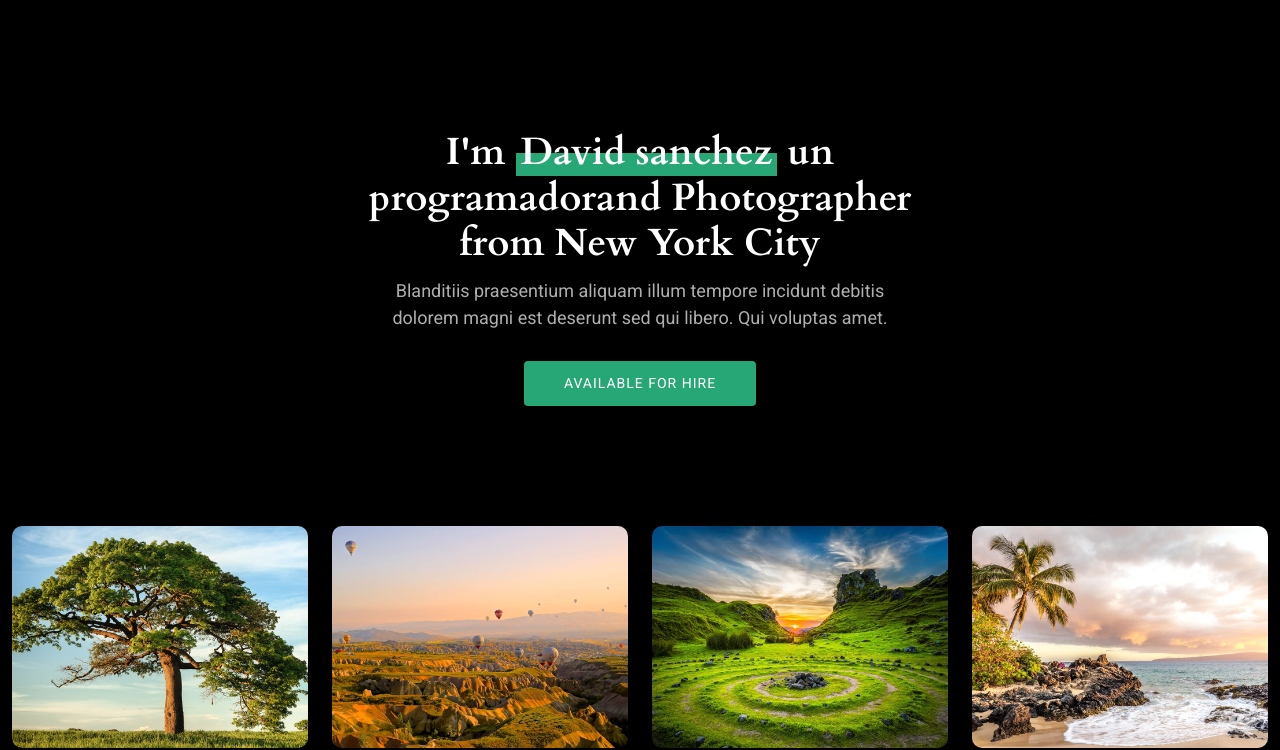
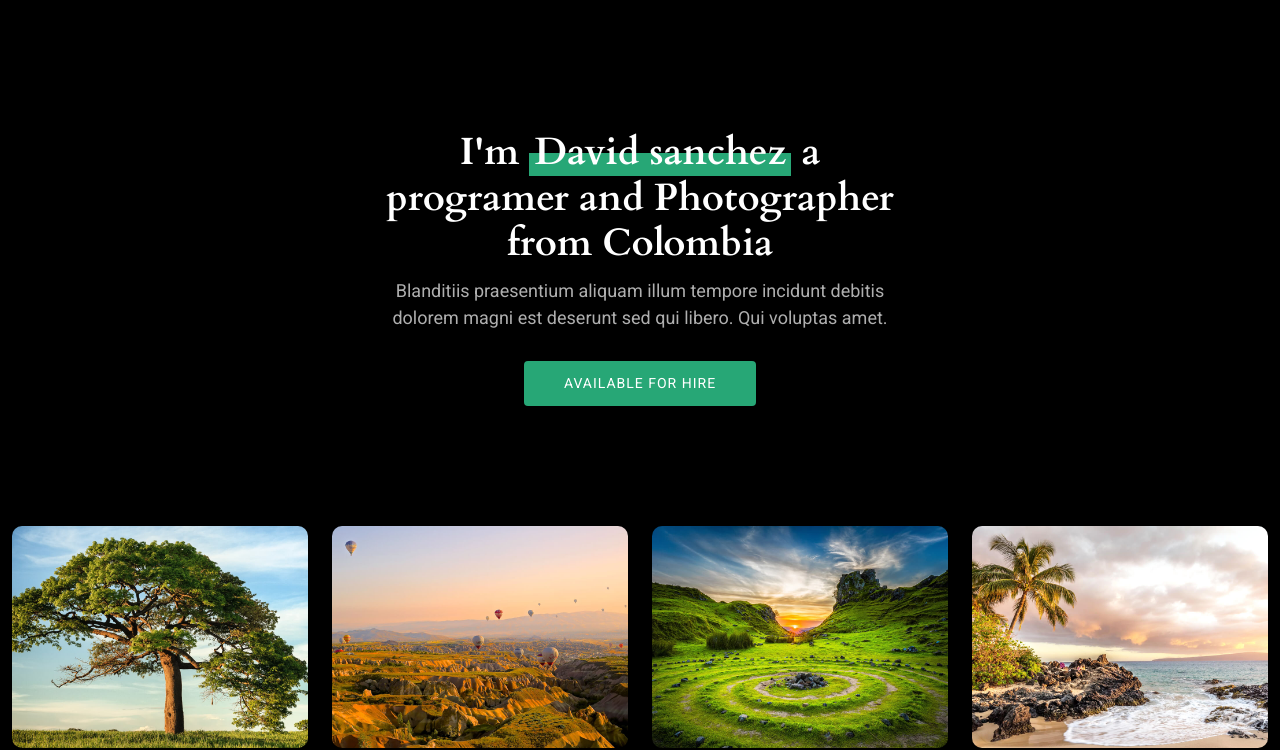
Before and after one commit to DavidLechugas/Yumy_yam, a plain HTML site: page index.html in a window 1280 px wide. Shown: the part 88-838 px from the top of the page. Drawn offline with Linux system fonts and the light colour scheme.

Commit message:
ultimo push

```diff
--- a/index.html
+++ b/index.html
@@ -84,7 +84,7 @@
       <div class="container">
         <div class="row justify-content-center">
           <div class="col-lg-6 text-center" data-aos="fade-up" data-aos-delay="100">
-            <h2><span>I'm </span><span class="underlight">David sanchez</span> un programador<span>and Photographer from New York City</span></h2>
+            <h2><span>I'm </span><span class="underlight">David sanchez</span> a programer<span> and Photographer from Colombia</span></h2>
             <p>Blanditiis praesentium aliquam illum tempore incidunt debitis dolorem magni est deserunt sed qui libero. Qui voluptas amet.</p>
             <a href="contact.html" class="btn-get-started">Available for Hire<br></a>
           </div>
```
